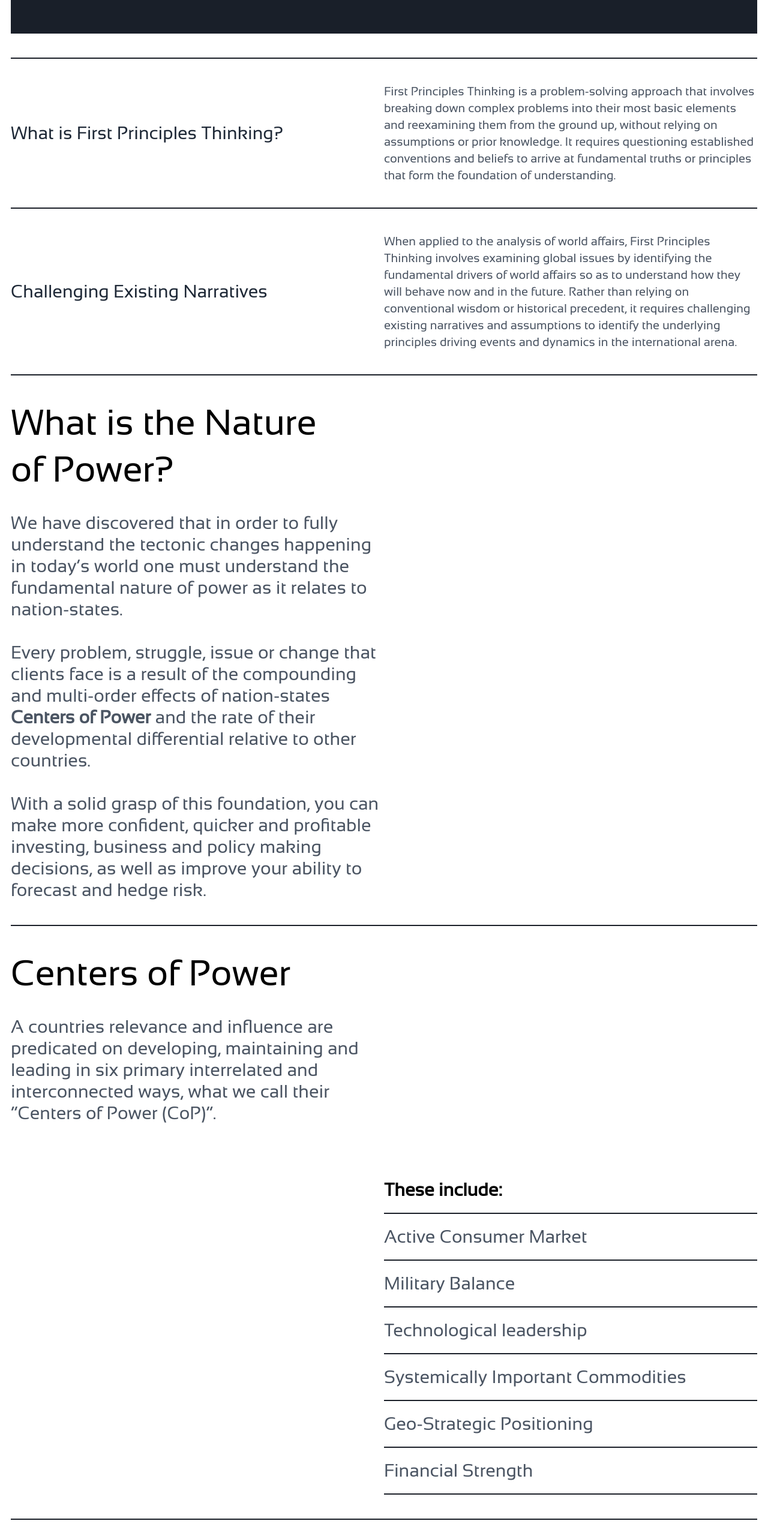
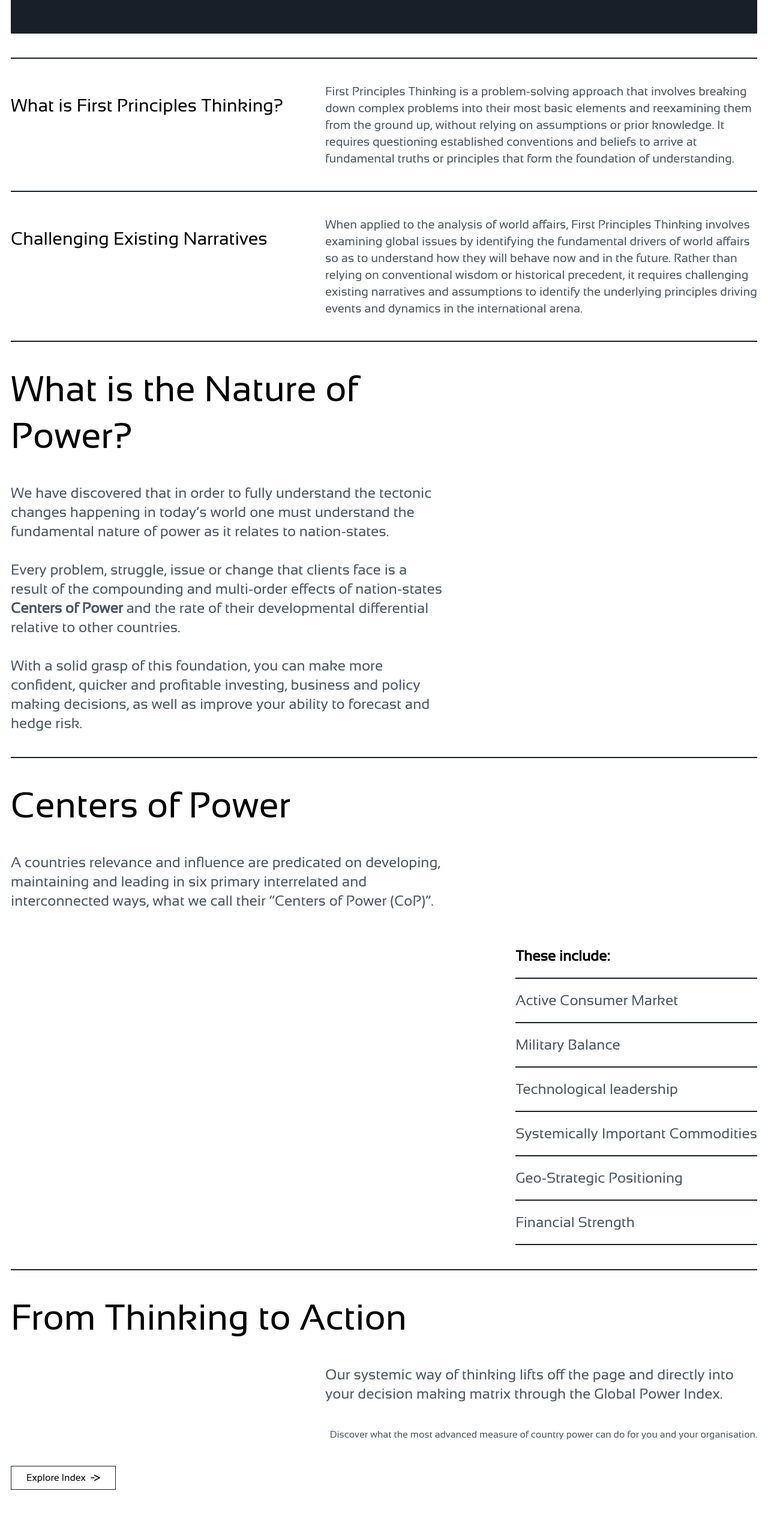
Before and after one commit to EmpChirag/pareto-economics, a React (Create React App) app: page /first-principles in a window 1280 px wide. Shown: the part 940-3506 px from the top of the page at 60% size. Built offline with nearby package versions, Linux system fonts and the light colour scheme.

Commit message:
make First Principle page responsive

```diff
--- a/src/pages/FirstPrinciple/index.js
+++ b/src/pages/FirstPrinciple/index.js
@@ -14,50 +14,39 @@ const FirstPrinciple = () => {
             h1width="max-w-[700px]"
         />
 
-        <section className="mt-10">
-            <div className="flex justify-between items-center mt-8 pb-10 border-black border-b-2">
-                <h2 className="w-full text-3xl text-gray-800">
+        <section className="mt-10 pb-10 border-black border-b-2">
+            <div className="flex justify-between max-md:flex-col mt-10 gap-5 md:gap-10">
+                <h4 className="text-3xl md:my-5 max-w-[500px]">
                     What is First Principles Thinking?
-                </h2>
+                </h4>
 
-                <p className="w-full text-xl text-gray-600">
-                    First Principles Thinking is a problem-solving approach that involves
-                    breaking down complex problems into their most basic elements and
-                    reexamining them from the ground up, without relying on assumptions or
-                    prior knowledge. It requires questioning established conventions and
-                    beliefs to arrive at fundamental truths or principles that form the
-                    foundation of understanding.
-                </p>
+                <div className="max-w-[720px] text-xl text-gray-600">
+                    First Principles Thinking is a problem-solving approach that involves breaking down complex problems into their most basic elements and reexamining them from the ground up, without relying on assumptions or prior knowledge. It requires questioning established conventions and beliefs to arrive at fundamental truths or principles that form the foundation of understanding.
+                </div>
             </div>
         </section>
 
-        <section className="mt-10">
-            <div className="flex justify-between items-center mt-8 pb-10 border-black border-b-2">
-                <h2 className="w-full text-3xl text-gray-800">
+        <section className="mt-10 pb-10 border-black border-b-2">
+            <div className="flex justify-between max-md:flex-col mt-10 gap-5 md:gap-10">
+                <h4 className="text-3xl md:my-5 max-w-[500px]">
                     Challenging Existing Narratives
-                </h2>
+                </h4>
 
-                <p className="w-full text-xl text-gray-600">
-                    When applied to the analysis of world affairs, First Principles
-                    Thinking involves examining global issues by identifying the
-                    fundamental drivers of world affairs so as to understand how they will
-                    behave now and in the future. Rather than relying on conventional
-                    wisdom or historical precedent, it requires challenging existing
-                    narratives and assumptions to identify the underlying principles
-                    driving events and dynamics in the international arena.
-                </p>
+                <div className="max-w-[720px] text-xl text-gray-600">
+                    When applied to the analysis of world affairs, First Principles Thinking involves examining global issues by identifying the fundamental drivers of world affairs so as to understand how they will behave now and in the future. Rather than relying on conventional wisdom or historical precedent, it requires challenging existing narratives and assumptions to identify the underlying principles driving events and dynamics in the international arena.
+                </div>
             </div>
         </section>
 
-        <section className="mt-10">
-            <div className="flex justify-between items-center mt-8">
-                <h2 className="text-3xl leading-[1.2] lg:text-6xl lg:leading-[1.3] max-w-[550px]">
+        <section className="mt-10 pb-10 border-black border-b-2">
+            <div className="flex justify-between max-md:flex-col mt-8">
+                <h2 className="text-3xl leading-[1.2] lg:text-6xl lg:leading-[1.3] max-w-[720px]">
                     What is the Nature of Power?
                 </h2>
             </div>
 
-            <div className="flex justify-between items-center mt-8 pb-10 border-black border-b-2">
-                <p className="w-full text-3xl text-gray-600">
+            <div className="flex justify-between max-md:flex-col mt-10 gap-5 md:gap-10">
+                <div className="max-w-[720px] float-right text-2xl text-gray-600">
                     We have discovered that in order to fully understand the tectonic changes happening in today’s world one must understand the fundamental nature of power as it relates to nation-states.
 
                     <br/>
@@ -69,59 +58,52 @@ const FirstPrinciple = () => {
                     <br/>
 
                     With a solid grasp of this foundation, you can make more confident, quicker and profitable investing, business and policy making decisions, as well as improve your ability to forecast and hedge risk.
-                </p>
-
-                <h2 className="w-full">
-                </h2>
+                </div>
             </div>
         </section>
 
-        <section className="mt-10">
-            <div className="flex justify-between items-center mt-8">
-                <h2 className="text-3xl leading-[1.2] lg:text-6xl lg:leading-[1.3] max-w-[550px]">
+        <section className="mt-10 pb-10 border-black border-b-2">
+            <div className="flex justify-between max-md:flex-col mt-8">
+                <h2 className="text-3xl leading-[1.2] lg:text-6xl lg:leading-[1.3] max-w-[720px]">
                     Centers of Power
                 </h2>
             </div>
 
-            <div className="flex justify-between items-center mt-8 pb-10">
-                <p className="w-full text-3xl text-gray-600">
+            <div className="flex justify-between max-md:flex-col mt-10 gap-5 md:gap-10">
+                <div className="max-w-[720px] float-right text-2xl text-gray-600">
                     A countries relevance and influence are predicated on developing, maintaining and leading in six primary interrelated and interconnected ways, what we call their “Centers of Power (CoP)”.
-                </p>
-
-                <h2 className="w-full">
-                </h2>
+                </div>
             </div>
 
-            <div className="flex justify-between items-center mt-8 pb-10 border-black border-b-2">
-                <h2 className="w-full">
-                </h2>
+            <div className="flex justify-between max-md:w-full max-md:flex-col gap-5 max-lg:gap-0 max-lg:justify-normal mt-10">
+                <div className="clear-both"></div>
 
-                <div className="w-full text-3xl">
-                    <p className="font-semibold mt-5 pb-5 border-black border-b-2">
+                <div className="max-w-[750px] float-right text-3xl max-md:w-full">
+                    <p className="font-semibold text-2xl mt-5 pb-5 border-black border-b-2">
                         These include:
                     </p>
 
-                    <p className="text-gray-600 mt-5 pb-5 border-black border-b-2">
+                    <p className="text-gray-600 text-2xl mt-5 pb-5 border-black border-b-2">
                         Active Consumer Market
                     </p>
 
-                    <p className="text-gray-600 mt-5 pb-5 border-black border-b-2">
+                    <p className="text-gray-600 text-2xl mt-5 pb-5 border-black border-b-2">
                         Military Balance
                     </p>
 
-                    <p className="text-gray-600 mt-5 pb-5 border-black border-b-2">
+                    <p className="text-gray-600 text-2xl mt-5 pb-5 border-black border-b-2">
                         Technological leadership
                     </p>
 
-                    <p className="text-gray-600 mt-5 pb-5 border-black border-b-2">
+                    <p className="text-gray-600 text-2xl mt-5 pb-5 border-black border-b-2">
                         Systemically Important Commodities
                     </p>
 
-                    <p className="text-gray-600 mt-5 pb-5 border-black border-b-2">
+                    <p className="text-gray-600 text-2xl mt-5 pb-5 border-black border-b-2">
                         Geo-Strategic Positioning
                     </p>
 
-                    <p className="text-gray-600 mt-5 pb-5 border-black border-b-2">
+                    <p className="text-gray-600 text-2xl mt-5 pb-5 border-black border-b-2">
                         Financial Strength
                     </p>
                 </div>
@@ -129,31 +111,33 @@ const FirstPrinciple = () => {
         </section>
 
         <section className="mt-10">
-            <div className="flex justify-between items-center mt-8">
-                <h2 className="text-3xl leading-[1.2] lg:text-6xl lg:leading-[1.3] max-w-[550px]">
+            <div className="flex justify-between max-md:flex-col mt-8">
+                <h2 className="text-3xl leading-[1.2] lg:text-6xl lg:leading-[1.3] max-w-[720px]">
                     From Thinking to Action
                 </h2>
             </div>
 
-            <div className="flex justify-between items-center mt-8">
-                <h2 className="w-full">
-                </h2>
+            <div className="flex justify-between max-md:w-full max-md:flex-col gap-5 max-lg:gap-0 max-lg:justify-normal">
+                <div className="clear-both"></div>
 
-                <p className="w-full text-3xl text-gray-600">
-                    Our systemic way of thinking lifts off the page and directly into your decision making matrix through the Global Power Index.
-                </p>
+                <div className="flex justify-between max-md:flex-col gap-5 md:gap-10 mt-10">
+                    <div className="max-w-[720px] float-right text-2xl text-gray-600">
+                        Our systemic way of thinking lifts off the page and directly into your decision making matrix through the Global Power Index.
+                    </div>
+                </div>
             </div>
 
-            <div className="flex justify-between items-center mt-8 pb-10">
-                <h2 className="w-full">
-                </h2>
+            <div className="flex justify-between max-md:w-full max-md:flex-col gap-5 max-lg:gap-0 max-lg:justify-normal">
+                <div className="clear-both"></div>
 
-                <p className="w-full text-base text-gray-600">
-                    Discover what the most advanced measure of country power can do for you and your organisation.
-                </p>
+                <div className="flex justify-between max-md:flex-col gap-5 md:gap-10 mt-10">
+                    <div className="max-w-[720px] float-right text-base text-gray-600">
+                        Discover what the most advanced measure of country power can do for you and your organisation.
+                    </div>
+                </div>
             </div>
 
-            <button className="btn">Explore Index </button>
+            <button className="btn mt-10">Explore Index </button>
         </section>
 
         <Footer contact />
```
